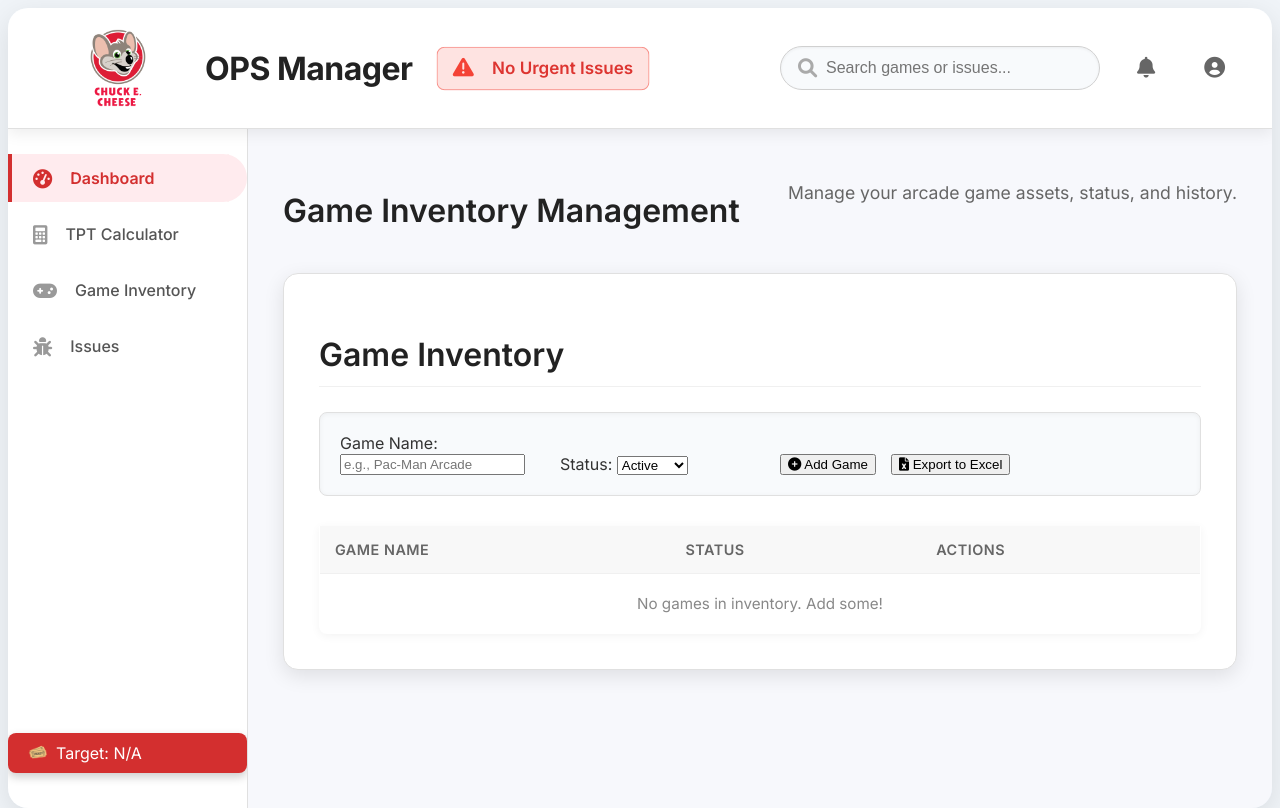
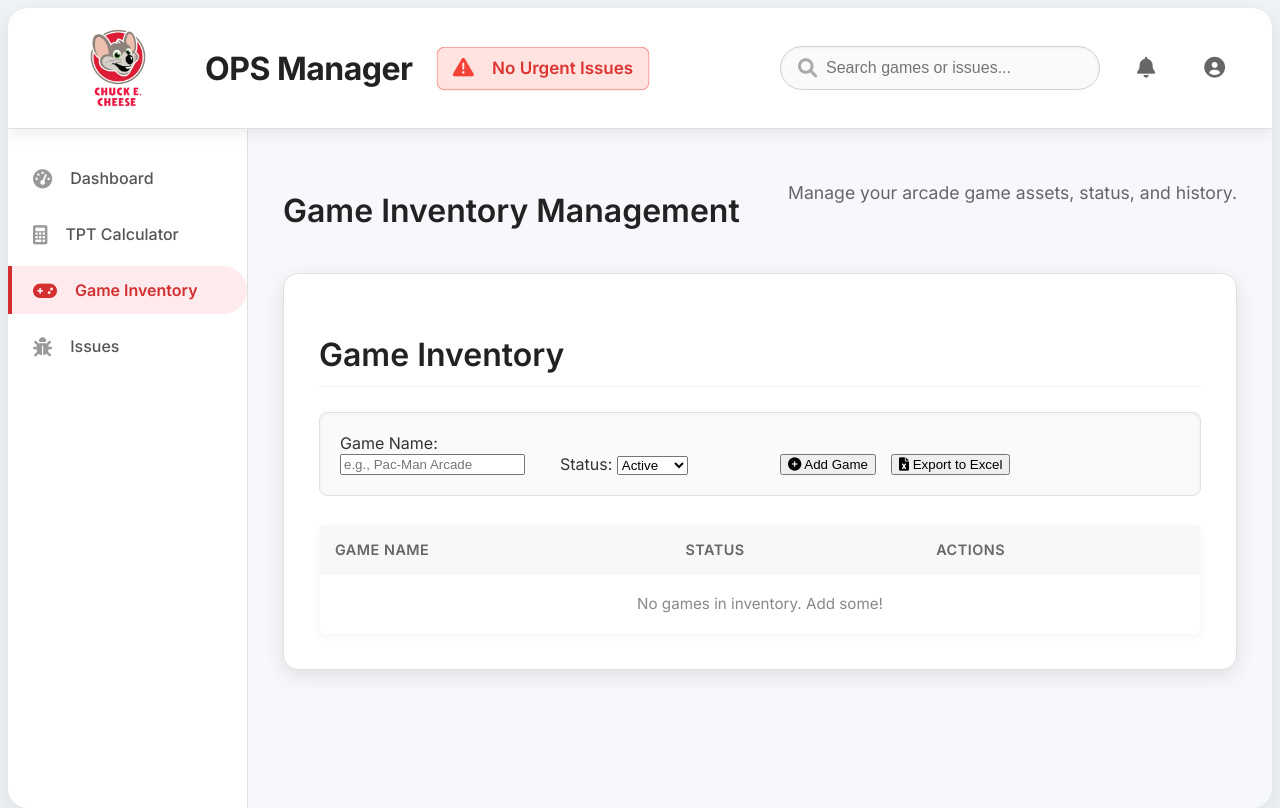
Before and after one commit to CertifiedBillionaire/daily_task_manager, a Flask app: page /inventory in a window 1280 px wide. Run offline with Flask 3, Linux system fonts and the light colour scheme; some libraries are stand-ins or nearby versions.

Commit message:
fix: Corrected 'current' class for Game Inventory sidebar and added missing pe-icon CSS links.

```diff
--- a/templates/game_inventory.html
+++ b/templates/game_inventory.html
@@ -41,11 +41,10 @@
         <!-- Main Layout Area: Sidebar + Content -->
         <div class="main-layout-area">
             <!-- Sidebar Navigation (Copied from index.html) -->
-            <aside class="sidebar">
+<aside class="sidebar">
     <nav class="sidebar-nav">
         <ul>
-            <li class="nav-item current">
-                <a href="/">
+            <li class="nav-item"> <a href="/">
                     <i class="fas fa-tachometer-alt"></i>
                     <span>Dashboard</span>
                 </a>
@@ -56,27 +55,20 @@
                     <span>TPT Calculator</span>
                 </a>
             </li>
-            <li class="nav-item">
-                <a href="/inventory" id="sidebarGameInventory">
+            <li class="nav-item current"> <a href="/inventory" id="sidebarGameInventory">
                     <i class="fas fa-gamepad"></i>
                     <span>Game Inventory</span>
                 </a>
             </li>
-            <li class="nav-item"> <a href="/issues" id="sidebarIssues">
+            <li class="nav-item">
+                <a href="/issues" id="sidebarIssues">
                     <i class="fas fa-bug"></i>
                     <span>Issues</span>
                 </a>
             </li>
         </ul>
     </nav>
-    <div class="sidebar-bottom-nav">
-        <div class="nav-item static-display" id="sidebarBottomTptTargetLink">
-            <img src="{{ url_for('static', filename='images/ticket_icon.png') }}" alt="Ticket Icon" class="tpt-sidebar-icon">
-            <span id="sidebarBottomTptTargetValue">Target: N/A</span>
-        </div>
-    </div>
-</aside>
-
+    </aside>
             <!-- Main Content Area for Game Inventory -->
             <main class="main-content">
                 <div class="content-header">
```
